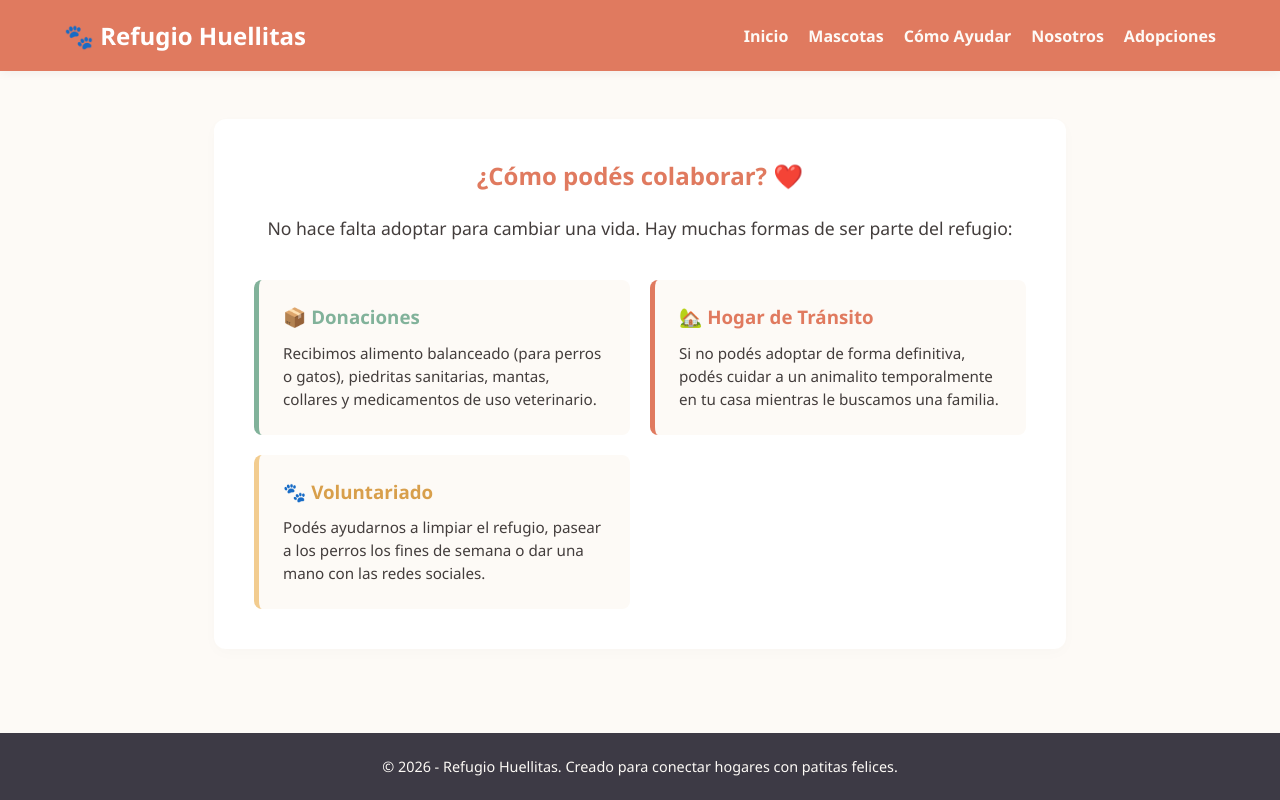
After one commit to BelenAntunez2024/TpFinal-RefugioHuellitas, a Django app: page /ayudar/ in a window 1280 px wide. The commit adds this page. Run offline with Django 5.2, Linux system fonts and the light colour scheme.

Commit message:
Modificaciones de la app y rutas

```diff
--- a/mi_sitio/mi_sitio/urls.py
+++ b/mi_sitio/mi_sitio/urls.py
@@ -1,18 +1,16 @@
 # mi_sitio/urls.py
 from django.contrib import admin
 from django.urls import path
-from paginas import views  # Importamos las vistas de nuestra app 'paginas'
+from paginas import views
 
 urlpatterns = [
-    # Ruta para el panel de administración de Django
     path('admin/', admin.site.urls),
 
-    # 1. Ruta vacía '' significa la raíz del sitio (Ej: http://127.0.0.1:8000/)
     path('', views.pagina_home, name='home'),
+    path('mascotas/', views.pagina_mascotas, name='mascotas'),
+    path('contacto/', views.pagina_contacto, name='contacto'),
 
-    # 2. Ruta para ingresar al catálogo (Ej: http://127.0.0.1:8000/mascotas/)
-    path('mascotas/', views.pagina_mascotas, name='mascotas'),
-
-    # 3. Ruta para el formulario de contacto (Ej: http://127.0.0.1:8000/contacto/)
-    path('contacto/', views.pagina_contacto, name='contacto'),
+    # NUEVAS RUTAS CONECTADAS:
+    path('nosotros/', views.pagina_nosotros, name='nosotros'),
+    path('ayudar/', views.pagina_ayudar, name='ayudar'),
 ]
--- /dev/null
+++ b/mi_sitio/paginas/templates/ayudar.html
@@ -0,0 +1,27 @@
+{% extends 'base.html' %}
+
+{% block titulo %}Cómo Ayudar - Refugio Huellitas{% endblock %}
+
+{% block contenido %}
+<section class="seccion-ayudar" style="background-color: white; padding: 2.5rem; border-radius: 12px; box-shadow: 0 4px 15px rgba(0,0,0,0.02); text-align: left;">
+    <h1 style="color: #e07a5f; margin-bottom: 1.5rem; text-align: center;">¿Cómo podés colaborar? ❤️</h1>
+    <p style="text-align: center; font-size: 1.1rem; margin-bottom: 2.5rem;">No hace falta adoptar para cambiar una vida. Hay muchas formas de ser parte del refugio:</p>
+
+    <div style="display: grid; grid-template-columns: repeat(auto-fit, minmax(250px, 1fr)); gap: 20px;">
+        <div style="background-color: #fdfaf6; padding: 1.5rem; border-radius: 8px; border-left: 5px solid #81b29a;">
+            <h3 style="color: #81b29a; margin-bottom: 0.8rem;">📦 Donaciones</h3>
+            <p style="font-size: 0.95rem; line-height: 1.5;">Recibimos alimento balanceado (para perros o gatos), piedritas sanitarias, mantas, collares y medicamentos de uso veterinario.</p>
+        </div>
+
+        <div style="background-color: #fdfaf6; padding: 1.5rem; border-radius: 8px; border-left: 5px solid #e07a5f;">
+            <h3 style="color: #e07a5f; margin-bottom: 0.8rem;">🏡 Hogar de Tránsito</h3>
+            <p style="font-size: 0.95rem; line-height: 1.5;">Si no podés adoptar de forma definitiva, podés cuidar a un animalito temporalmente en tu casa mientras le buscamos una familia.</p>
+        </div>
+
+        <div style="background-color: #fdfaf6; padding: 1.5rem; border-radius: 8px; border-left: 5px solid #f2cc8f;">
+            <h3 style="color: #d89f4b; margin-bottom: 0.8rem;">🐾 Voluntariado</h3>
+            <p style="font-size: 0.95rem; line-height: 1.5;">Podés ayudarnos a limpiar el refugio, pasear a los perros los fines de semana o dar una mano con las redes sociales.</p>
+        </div>
+    </div>
+</section>
+{% endblock %}
--- a/mi_sitio/paginas/templates/includes/navbar.html
+++ b/mi_sitio/paginas/templates/includes/navbar.html
@@ -7,6 +7,8 @@
         <ul class="nav-links">
             <li><a href="/">Inicio</a></li>
             <li><a href="/mascotas/">Mascotas</a></li>
+            <li><a href="/ayudar/">Cómo Ayudar</a></li>
+            <li><a href="/nosotros/">Nosotros</a></li>
             <li><a href="/contacto/">Adopciones</a></li>
         </ul>
     </nav>
--- a/mi_sitio/paginas/views.py
+++ b/mi_sitio/paginas/views.py
@@ -16,3 +16,11 @@ def pagina_mascotas(request):
 def pagina_contacto(request):
     # Renderiza la plantilla contacto.html con el formulario interactivo
     return render(request, 'contacto.html')
+
+#Vista para la sección Nosotros
+def pagina_nosotros(request):
+    return render(request, 'nosotros.html')
+
+# Vista para la sección Cómo Ayudar
+def pagina_ayudar(request):
+    return render(request, 'ayudar.html')
```
Also changed, not shown: mi_sitio/paginas/templates/nosotros.html (added, +24 -0 lines).
